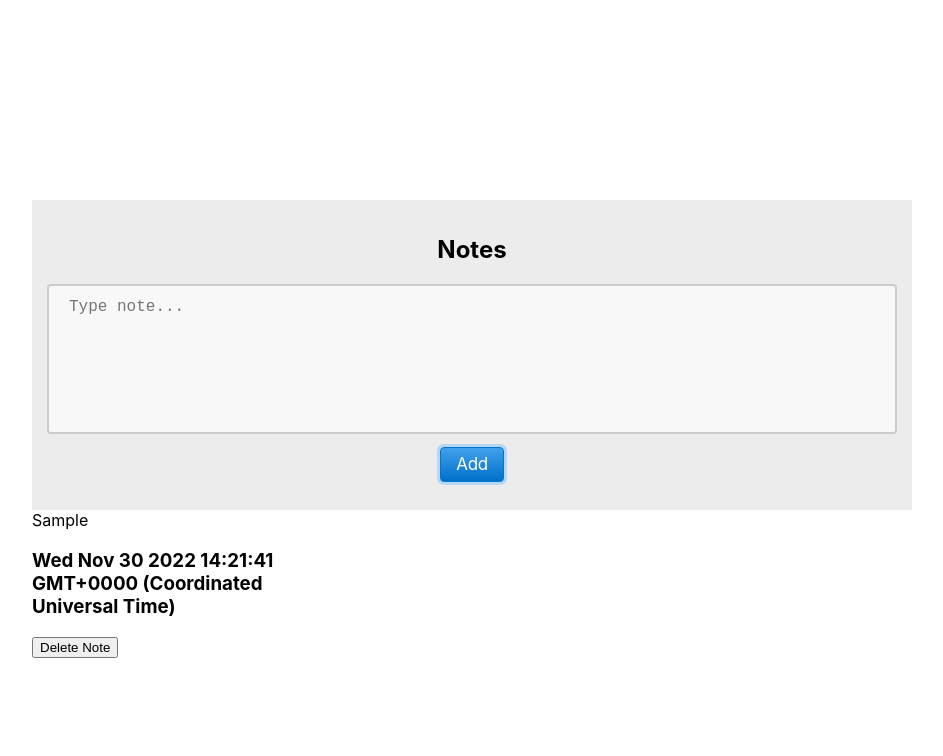
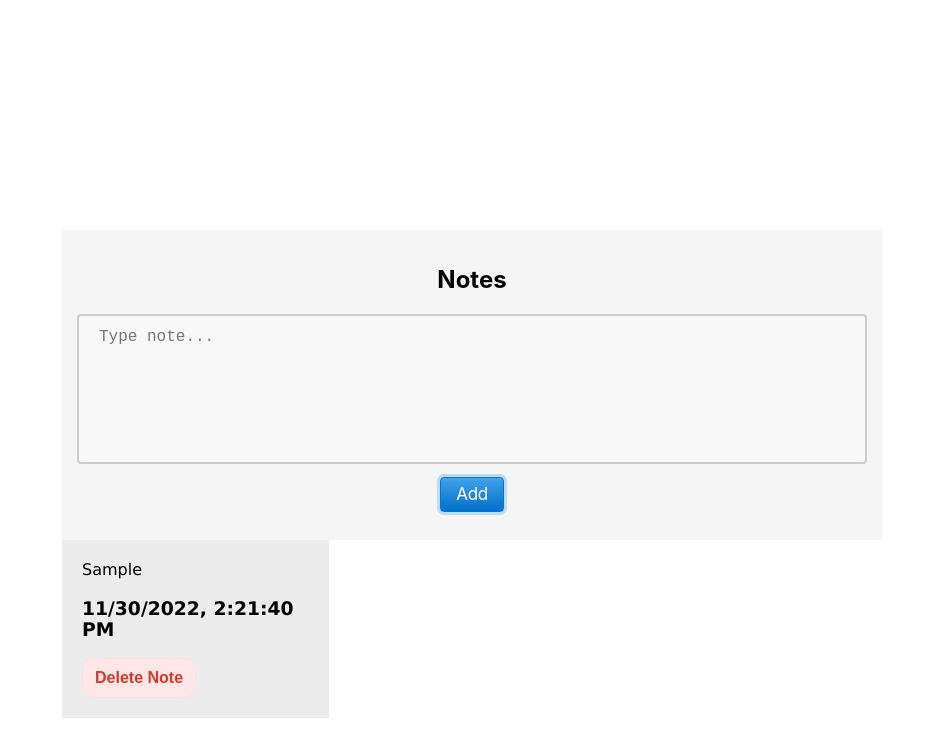
Before and after one commit to svulakh77/react-notes-app, a React (Create React App) app: page / in a window 1280 px wide. Both pictures are taken after typing "Sample" into the empty fields and a click on the button "Add". Shown: the top 756 px of the page, without its empty margins (168-1111 px from the left). Built offline with nearby package versions, Linux system fonts and the light colour scheme.

Commit message:
finished m2

```diff
--- a/src/App.css
+++ b/src/App.css
@@ -2,6 +2,7 @@
   display: flex;
   margin: 200px;
   flex-direction: column;
+  padding: 30px;
 }
 .noteForm{
   display: flex;
@@ -11,7 +12,7 @@
   flex: 1;
   padding: 15px;
   border: 1px color #000;
-  background-color: #Ececec;
+  background-color: #f5f5f5;
 }
 textarea{
   padding:15px;
@@ -78,10 +79,65 @@ textarea{
 }
 .noteList{
   display: grid;
-  grid-template-columns: repeat(3, 1fr);
+  grid-template-columns: repeat(3, 3fr);
   gap: 10px;
 
 }
 .noteArea{
+  margin: auto;
+  padding: 20px;
+  background-color:#Ececec;
+  font-family: 'Lucida Sans', 'Lucida Sans Regular', 'Lucida Grande', 'Lucida Sans Unicode', Geneva, Verdana, sans-serif;
+}
+.deleteButton{
+  align-items: center;
+  background-color: #FFE7E7;
+  background-position: 0 0;
+  border: 1px solid #FEE0E0;
+  border-radius: 11px;
+  box-sizing: border-box;
+  color: #D33A2C;
+  cursor: pointer;
+  display: flex;
+  font-size: 1rem;
+  font-weight: 700;
+  line-height: 33.4929px;
+  list-style: outside url(https://www.smashingmagazine.com/images/bullet.svg) none;
+  padding: 2px 12px;
+  text-align: left;
+  text-decoration: none;
+  text-shadow: none;
+  text-underline-offset: 1px;
+  transition: border .2s ease-in-out,box-shadow .2s ease-in-out;
+  user-select: none;
+  -webkit-user-select: none;
+  touch-action: manipulation;
+  white-space: nowrap;
+  word-break: break-word;
+}
 
+.deleteButton:active,
+.deleteButton:hover,
+.deleteButton:focus {
+  outline: 0;
 }
+
+
+.deleteButton:active {
+  background-color: #D33A2C;
+  box-shadow: rgba(0, 0, 0, 0.12) 0 1px 3px 0 inset;
+  color: #FFFFFF;
+}
+
+.deleteButton:hover {
+  background-color: #FFE3E3;
+  border-color: #FAA4A4;
+}
+
+.deleteButton:active:hover,
+.deleteButton:focus:hover,
+.deleteButton:focus {
+  background-color: #D33A2C;
+  box-shadow: rgba(0, 0, 0, 0.12) 0 1px 3px 0 inset;
+  color: #FFFFFF;
+}
--- a/src/components/Form.js
+++ b/src/components/Form.js
@@ -22,13 +22,14 @@ function Form({addNote}) {
     }
 
 
+    const noteDate = new Date()
 
-  const handleSubmit = (e) => {
+    const handleSubmit = (e) => {
     console.log("worked");
     e.preventDefault();
     const newNote = {
       text: text,
-      date: new Date(),
+      date: noteDate.toLocaleString(),
       id:nanoid()
     }
     if (text.length>0)
--- a/src/components/Note.js
+++ b/src/components/Note.js
@@ -2,8 +2,11 @@ import React from "react";
 
 const Note = ({ note, deleteNote }) => {
     console.log(note.text);
-    const handleDeleteNote = () =>{
-        deleteNote(note.id)
+    function handleDeleteNote(){
+        const result = confirm("Are you sure you want to delete?")
+        if(result){
+         deleteNote(note.id)
+        }
 
     }
     return(
@@ -11,7 +14,7 @@ const Note = ({ note, deleteNote }) => {
         <div className="noteInfo">
             <div className="noteData">{note.text}</div>
             <h3 className="noteData">{note.date.toString()}</h3>
-            <button onClick = {handleDeleteNote}>Delete Note</button>
+            <button className="deleteButton" onClick = {handleDeleteNote}>Delete Note</button>
         </div>
         </div>
     )
```
